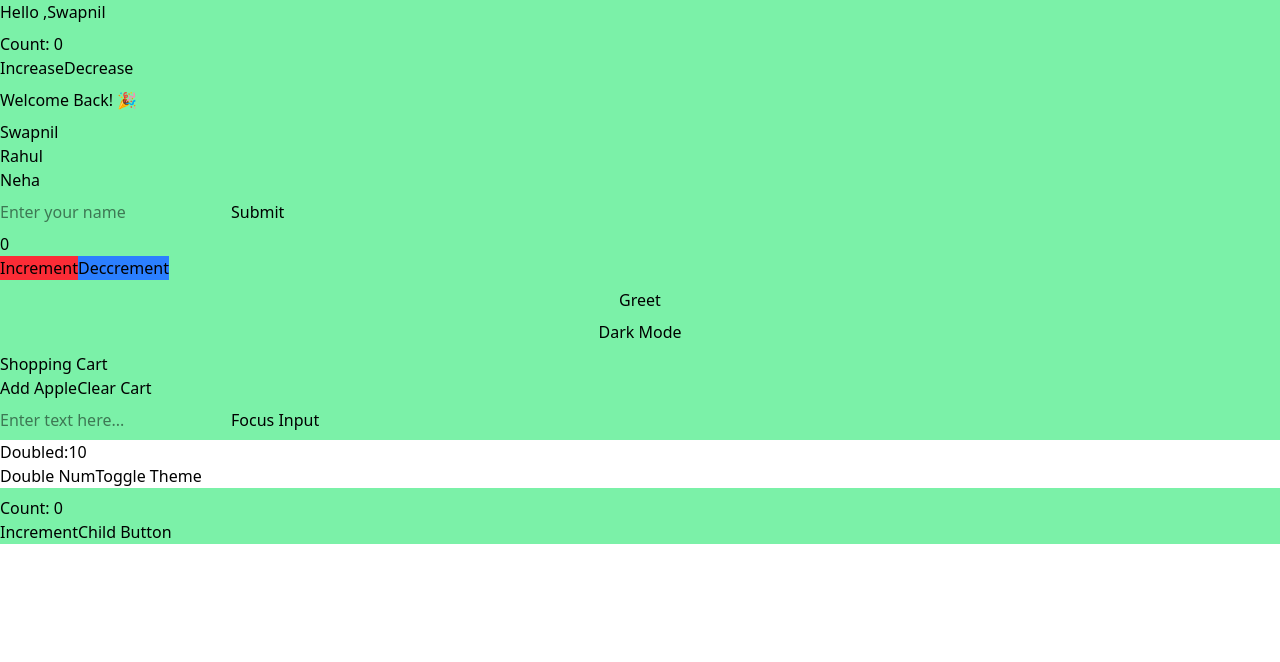
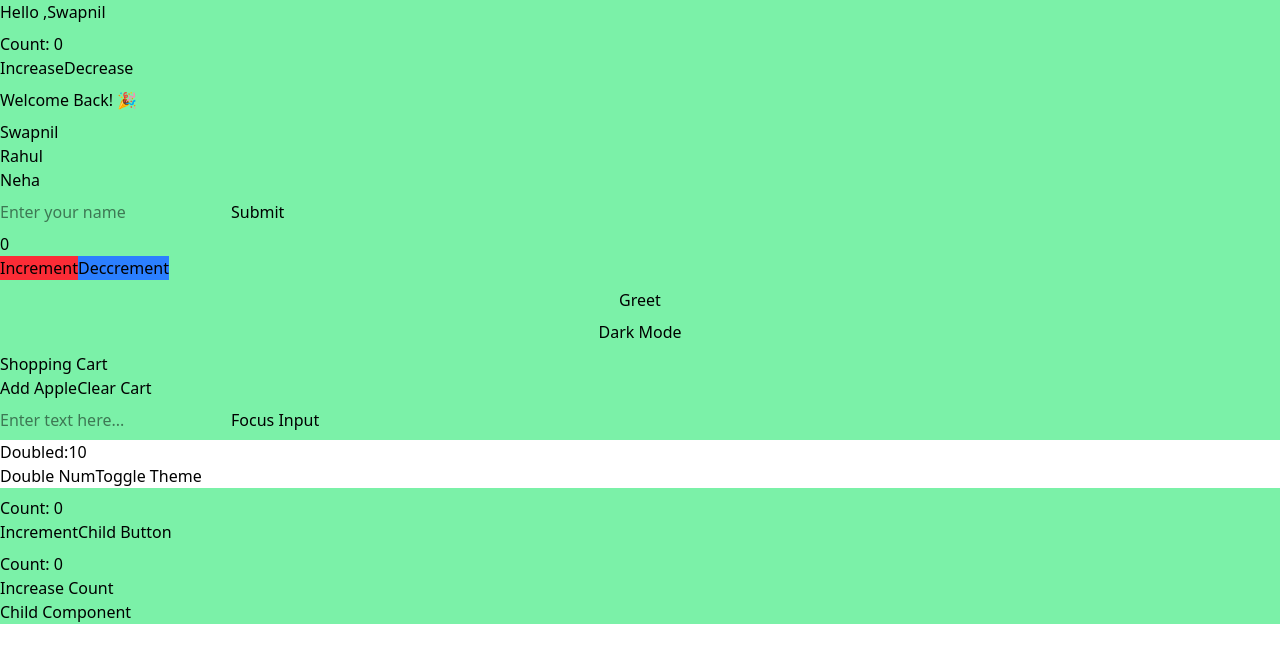
Before and after one commit to SwapniL1563/prep_react, a React (Vite) app: page / in a window 1280 px wide. Shown: the top 662 px of the page. Built offline with nearby package versions, Linux system fonts and the light colour scheme.

Commit message:
feat:add React.memo

```diff
--- a/src/App.tsx
+++ b/src/App.tsx
@@ -10,6 +10,7 @@ import Cart from "./hooks/useReducer";
 import FocusInput from "./hooks/useRef";
 import { ExpensiveCalculations } from "./hooks/useMemo";
 import AppCb from "./hooks/useCallback";
+import AppUseMemo from "./hooks/React.memo";
 
 function App() {
   return (
@@ -26,6 +27,7 @@ function App() {
     <FocusInput/>
     <ExpensiveCalculations/>
     <AppCb/>
+    <AppUseMemo/>
 
    </div>
   )
--- /dev/null
+++ b/src/hooks/React.memo.tsx
@@ -0,0 +1,72 @@
+// React.memo -> wraps a component so it only re-render when  props cahnged
+
+// It is an HOC that memoizes the result of comp render and if  props haven't change react skip re-render improves performance
+// It prevent unnecssary re-render i=of functional comp
+
+// syntax:
+// const myMemoizedComp = React.memo(function myMemoizedComp((props) => {
+//     // comp logic
+//     return <div>
+//     { props.value }
+//     </div>
+// }))
+
+
+// real-life analogy:
+// React.memo -> security guard at door
+// checks  if props have changed
+// if yes -> then let person(comp) inside ( re-render )
+// if not -> then blocks it( skip re-render )
+
+// Note:
+// It only works on props, not state inside comp
+// for fn as props -> combine with useCallback
+// for object/arrays as props -> combine with useMemo
+
+// eg: Without React.memo
+import React, { useState } from "react";
+
+function Child({ label }) {
+  console.log(`${label} rendered`);
+  return <h3>{label}</h3>;
+}
+
+function AppUseMemo() {
+  const [count, setCount] = useState(0);
+
+  return (
+    <div>
+      <h2>Count: {count}</h2>
+      <button onClick={() => setCount(count + 1)}>Increase Count</button>
+      <Child label="Child Component" />
+    </div>
+  );
+}
+
+export default AppUseMemo;
+
+// When Count Increase -> parent re-render -> child also re-render even when props haven't changed
+
+// eg: With React.memo
+// import React, { useState } from "react";
+
+// const Child = React.memo(function Child({ label }) {
+//   console.log(`${label} rendered`);
+//   return <h3>{label}</h3>;
+// })
+
+// function AppUseMemo() {
+//   const [count, setCount] = useState(0);
+
+//   return (
+//     <div>
+//       <h2>Count: {count}</h2>
+//       <button onClick={() => setCount(count + 1)}>Increase Count</button>
+//       <Child label="Child Component" />
+//     </div>
+//   );
+// }
+
+// export default AppUseMemo;
+
+// When Count Increase -> parent re-render -> but  child doesn't re-render even bcoz its props haven't changed
```
